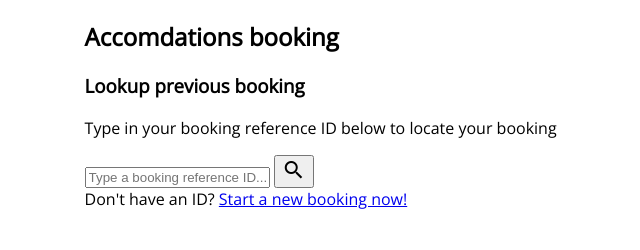
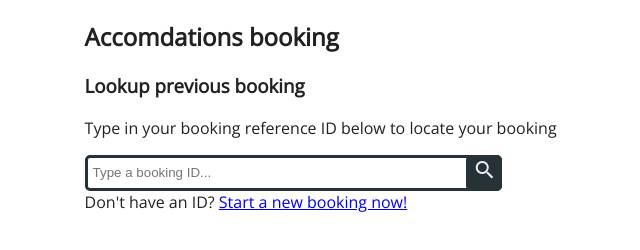
Before and after one commit to harrisonlingren/COM601, a plain HTML site: page assignment_1/jquery_form.html in a window 1280 px wide. Shown: the top 250 px of the page, without its empty margins (113-753 px from the left). Drawn offline with nearby package versions, Linux system fonts and the light colour scheme.

Commit message:
prettier search bar

```diff
--- a/assignment_1/css/style.css
+++ b/assignment_1/css/style.css
@@ -1,8 +1,56 @@
 body {
     font-family: 'Open Sans', sans-serif;
+    color: #212121;
 }
 
 .container {
     width: 100%;
     margin: 20px 15%;
 }
+
+.section-header {
+    display: block;
+}
+
+.section-wrapper {
+    display: block;
+}
+
+.section-footer {
+    display: block;
+}
+
+.section-wrapper .search {
+    display: flex;
+}
+
+.search {
+    width: 33%;
+    position: relative;
+}
+
+.search-input {
+  float: left;
+  width: 100%;
+  border: 3px solid #263238;
+  padding: 5px;
+  height: 20px;
+  border-radius: 5px;
+  outline: none;
+  color: #212121;
+}
+
+.search-btn {
+    position: absolute;
+    top: 0;
+    right: 0;
+    width: 36px;
+    height: 36px;
+    border: 1px solid #263238;
+    background: #263238;
+    text-align: center;
+    color: #eceff1;
+    border-radius: 5px;
+    cursor: pointer;
+    font-size: 20px;
+}
--- a/assignment_1/jquery_form.html
+++ b/assignment_1/jquery_form.html
@@ -24,8 +24,10 @@
                 <p>Type in your booking reference ID below to locate your booking</p>
             </div>
             <div class="section-wrapper">
-                <input type="text" class="search-input" id="search-input" placeholder="Type a booking reference ID...">
-                <button type="submit" class="search-btn" id="search-btn"><i class="material-icons">search</i></button>
+                <div class="search">
+                    <input type="text" class="search-input" id="search-input" placeholder="Type a booking ID...">
+                    <button type="submit" class="search-btn" id="search-btn"><i class="material-icons">search</i></button>
+                </div>
             </div>
             <div class="section-footer">
                 Don't have an ID? <a href="#" class="booking-link">Start a new booking now!</a>
```
